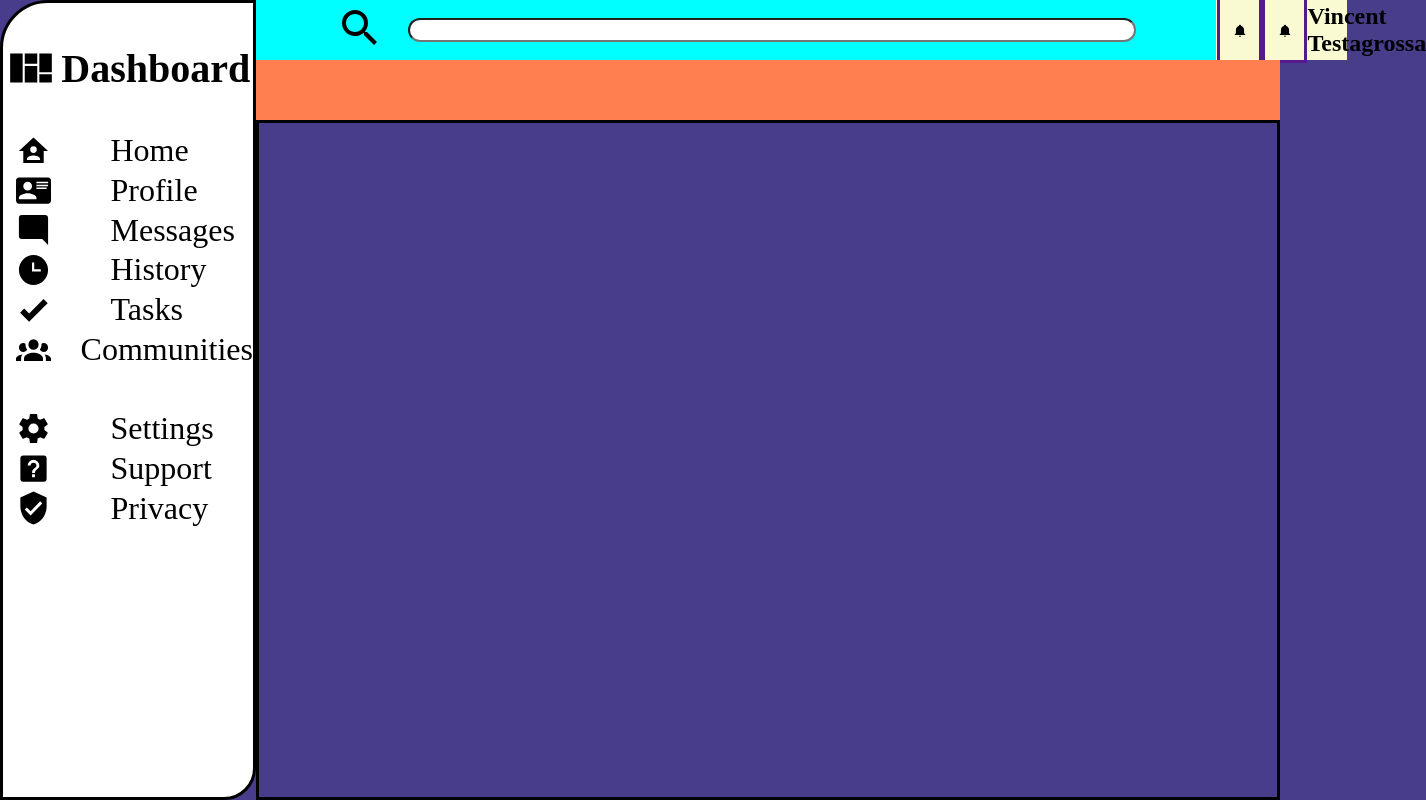
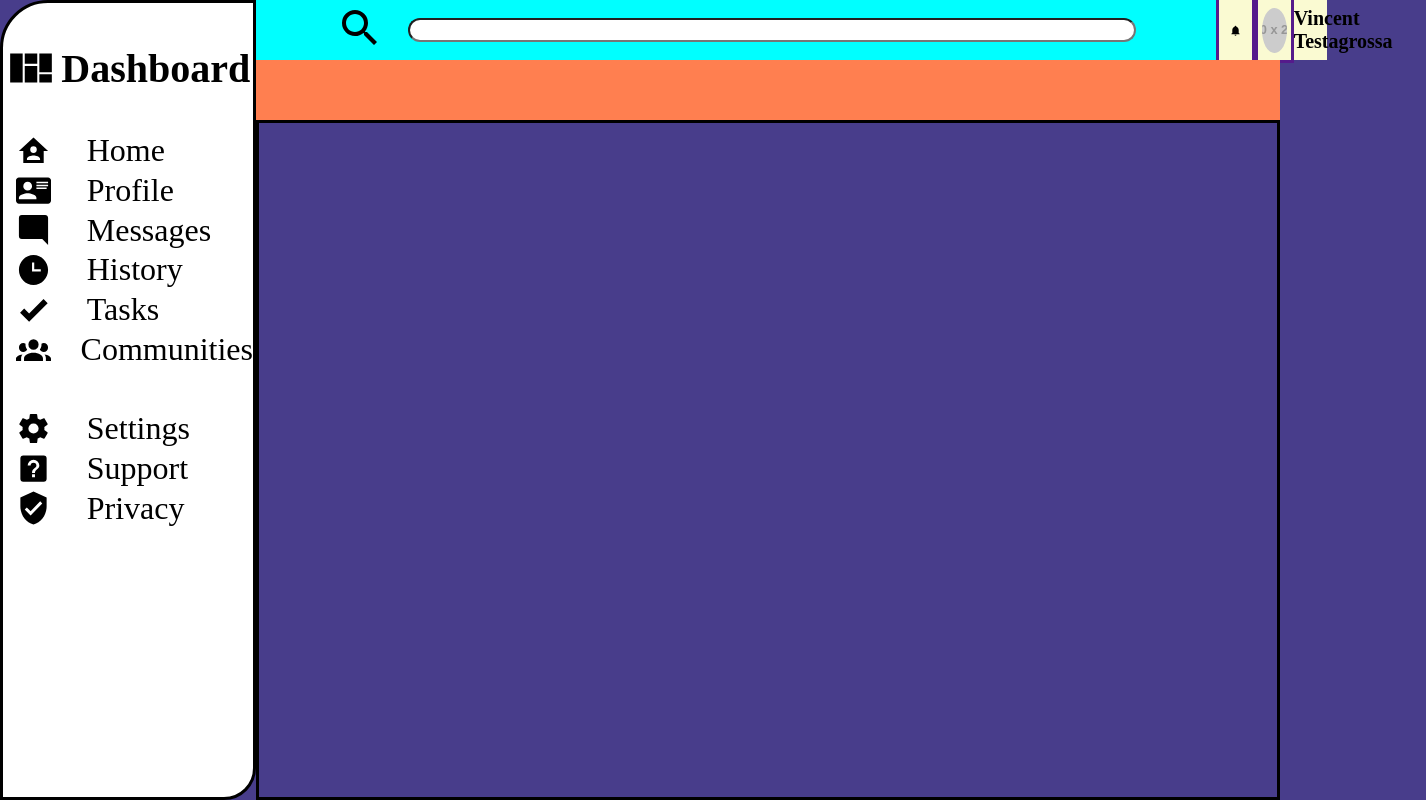
Before and after one commit to vtestagrossa/admin-dashboard, a plain HTML site: page index.html in a window 1280 px wide. Shown: the whole page, 1426 px wide, since content can reach past the window. Drawn offline with Linux system fonts and the light colour scheme; placeholder pictures from the web are drawn by us.

Commit message:
added profile pic to the user panel

```diff
--- a/index.html
+++ b/index.html
@@ -30,7 +30,7 @@
                     <a href=""><img src="images/magnify.svg"></img></a><input type="text" class="s-input">
                 </span>
                 <span class="user-panel" id="user-panel">
-                    <a href=""><img src="images/bell.svg"></a></img><a href=""><img src="images/bell.svg"></a></img><h1>Vincent Testagrossa</h1>
+                    <a href="" class="notify"><img src="images/bell.svg"></a></img><a href="" class="mask"><img src="https://via.placeholder.com/400x200" class="user"></img></a><h1>Vincent Testagrossa</h1>
                 </span>
             </div>
             <div class="sb-bottom">
--- a/styles.css
+++ b/styles.css
@@ -58,7 +58,7 @@ body{
     background-color: darkslateblue;
 }
 .link-spacer{
-    width: 25%;
+    width: 15%;
 }
 a > img{
     width: 15%;
@@ -129,17 +129,31 @@ h1 > img{
     justify-content: center;
     align-items: center;
     width: 30%;
+    max-width: 125px;
     height: 100%;
     border-style: solid;
 }
 .user-panel h1{
-    font-size: 150%;
+    font-size: 125%;
     width: 30%;
     text-align: center;
 }
-.user-panel a > img{
+.user-panel .notify > img{
     width: 35%;
     height: 35%;
+}
+.user-panel .mask{
+    width: 30%;
+    max-width: 125px;
+    height: 100%;
+}
+.user{
+    display: inline-block;
+    width: 75%;
+    height: 75%;
+    border-radius: 50%;
+
+    object-fit: cover;
 }
 .s-input{
     width:75%;
```
Also changed, not shown: images/spaceLogo.png (added).
